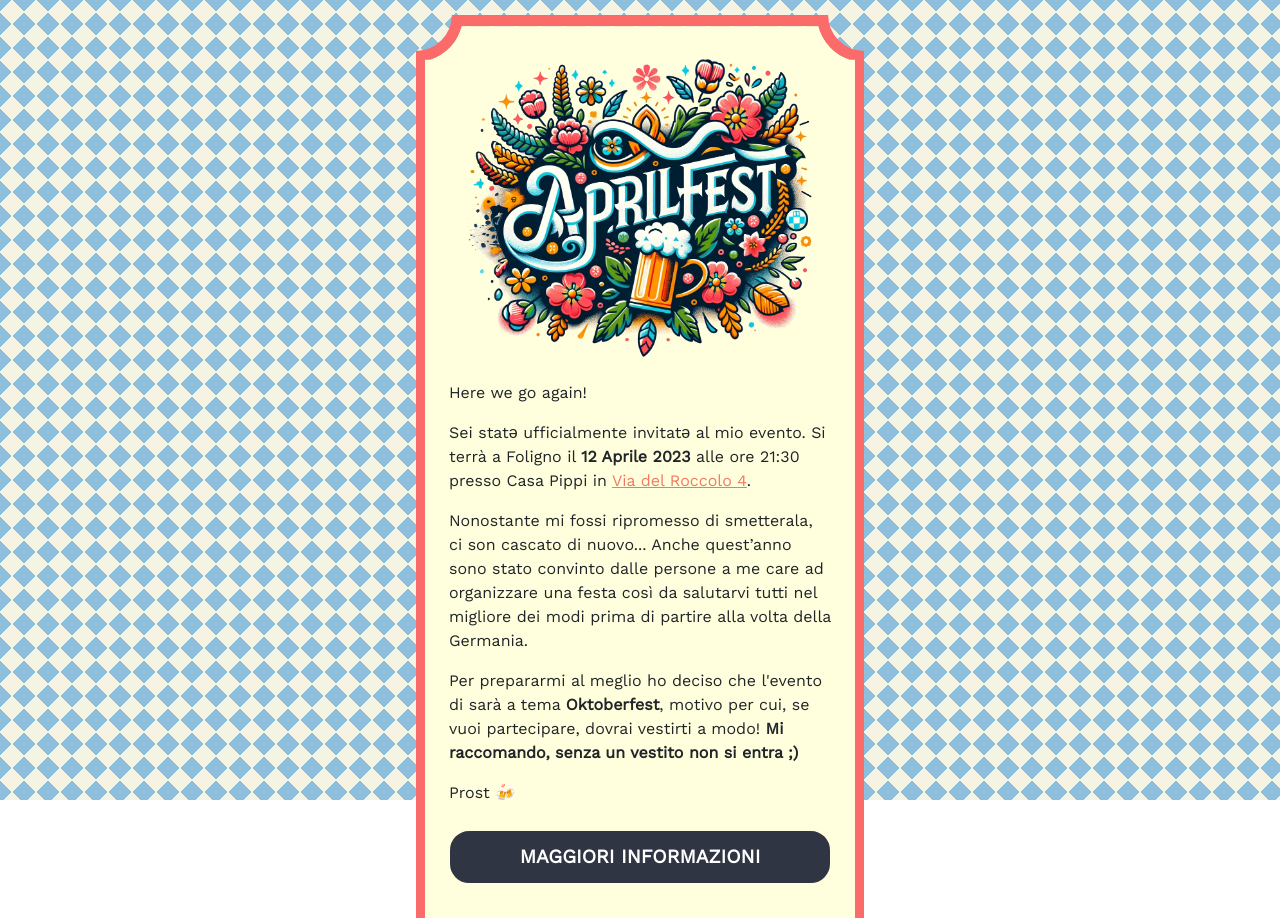
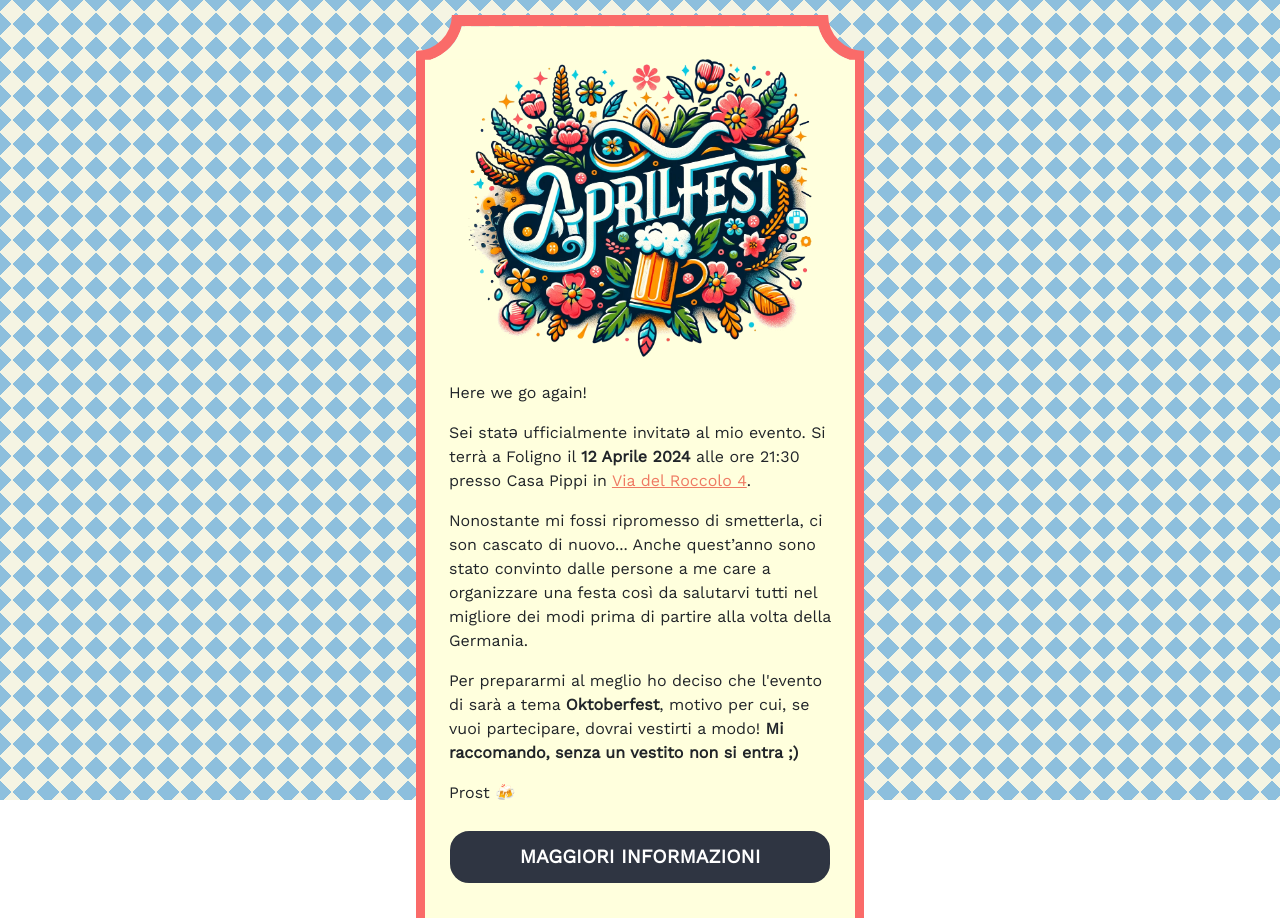
Before and after one commit to vittoriopippi/vpippi_website, a Django app: page /party/ in a window 1280 px wide. Shown: the top 918 px of the page. Run offline with Django 4.2, Linux system fonts and the light colour scheme; some web fonts are replaced.

Commit message:
Update date and typo in invite_oktober.html

```diff
--- a/vpippi/party/templates/party/invite_oktober.html
+++ b/vpippi/party/templates/party/invite_oktober.html
@@ -27,7 +27,7 @@
         </p>
           <p class="card-text">
           Sei stat&#601; ufficialmente invitat&#601; al mio evento.
-          Si terrà a Foligno il <strong>12 Aprile 2023</strong> alle ore 21:30 presso Casa Pippi in <a href="https://goo.gl/maps/k4jq3pL7XDrAudHj7">Via del Roccolo 4</a>.
+          Si terrà a Foligno il <strong>12 Aprile 2024</strong> alle ore 21:30 presso Casa Pippi in <a href="https://goo.gl/maps/k4jq3pL7XDrAudHj7">Via del Roccolo 4</a>.
         </p>
         {% if invite.fuorisede %}
         <p class="card-text">
@@ -35,8 +35,8 @@
         </p>
         {% endif %}
         <p class="card-text">
-          Nonostante mi fossi ripromesso di smetterala, ci son cascato di nuovo... Anche quest’anno sono stato convinto dalle persone a me care
-          ad organizzare una festa così da salutarvi tutti nel migliore dei modi prima di partire alla volta della Germania.
+          Nonostante mi fossi ripromesso di smetterla, ci son cascato di nuovo... Anche quest’anno sono stato convinto dalle persone a me care
+          a organizzare una festa così da salutarvi tutti nel migliore dei modi prima di partire alla volta della Germania.
         </p>
         <p class="card-text">
           Per prepararmi al meglio ho deciso che l'evento di sarà a tema <strong>Oktoberfest</strong>, motivo per cui, se vuoi partecipare, dovrai vestirti a modo!
@@ -56,15 +56,13 @@
         <div class="collapse p-0 pb-3" id="collapseExample">
           <div class="collapse-card pb-0">
             <p class="card-text mt-0">
-              Alla festa sarà presente un <strong>set fotografico professionale</strong> sponsorizzato da <a href="https://www.instagram.com/matteociri/">@matteociri</a> (dicono che è bravo).
+              Alla festa sarà presente un <strong>set fotografico</strong> sponsorizzato da <a href="https://www.instagram.com/matteociri/">@matteociri</a> (dicono che è bravo).
             </p>
             <p class="card-text mt-4">
-              Quest'anno non vi verrà richiesto niente di particolare, se non la <strong>vostra presenza</strong>, la voglia di divertirvi ed ovviamente un vestito appropriato.
+              Quest'anno non vi verrà richiesto niente di particolare, se non la <strong>vostra presenza</strong>, la voglia di divertirvi e ovviamente un vestito appropriato.
             </p>
             <div class="three-stars d-flex justify-content-center mb-2">
-              {% include "party/star5.svg" %}
-              {% include "party/star5.svg" %}
-              {% include "party/star5.svg" %}
+              🍺🍺🍺
             </div>
           </div>
         </div>
```
